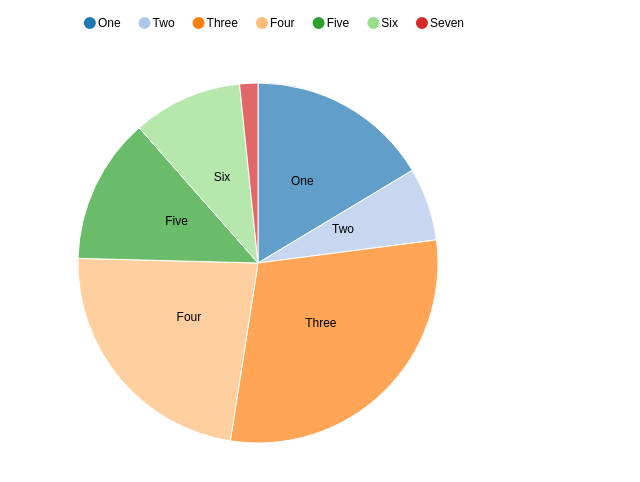
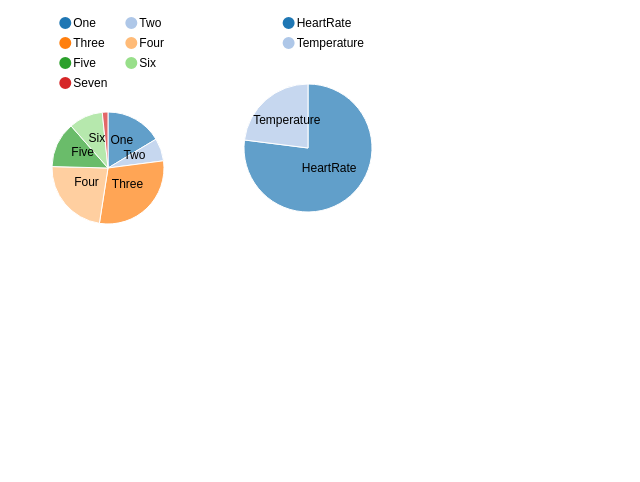
Before and after one commit to NaokiMaeda/SensorVisualization, a website: page index.html in a window 1280 px wide. Shown: the whole page, without its empty margins (0-640 px from the left). Drawn offline with Linux system fonts and the light colour scheme.

Commit message:
2 Pie Chart
success display 2 pie chart

```diff
--- a/JS/plotInfluxData.js
+++ b/JS/plotInfluxData.js
@@ -1,3 +1,4 @@
+
 var testdata = [
 	{key: "One", y: 5},
     {key: "Two", y: 2},
@@ -8,23 +9,36 @@ var testdata = [
     {key: "Seven", y: 0.5}
 ];
 
-var width = 500;
-var height = 500;
+var realData = [
+	{key: "HeartRate", y: 77},
+    {key: "Temperature", y: 23}
+];
+
+var width = 250;
+var height = 250;
 
 nv.addGraph(function(){
+	return drawChart("#HeartRateGraph" , testdata , width , height);
+});
+
+nv.addGraph(function(){
+	return drawChart("#TemperatureGraph" , realData , width , height);
+});
+
+function drawChart(id , data , width , height){
 	var chart = nv.models.pieChart()
 		.x(function(d){return d.key})
 		.y(function(d){return d.y})
-		.width(width)
-		.height(height)
+		// .width(width)
+		// .height(height)
 		.showLabels(true);
 
-	d3.select("#testGraph")
-		.datum(testdata)
+	d3.select(id + " svg")
+		.datum(data)
 		.transition().duration(350)
-		.attr("width" , width)
-		.attr("height" , height)
+		// .attr("width" , width)
+		// .attr("height" , height)
 		.call(chart);
 
 	return chart;
-});
+}
--- a/index.html
+++ b/index.html
@@ -8,7 +8,12 @@
 			<script src="JS/nv.d3.min.js"></script>
 		</head>
 		<body>
-			<svg id = "testGraph"></svg>
+			<div id = "HeartRateGraph" style="float:left;">
+				<svg style='height:250px;width:200px'></svg>
+			</div>
+			<div id = "TemperatureGraph" style="float:left;">
+				<svg style='height:250px;width:200px'></svg>
+			</div>
 			<script src="JS/plotInfluxData.js"></script>
 		</body>
 </html>
```
Also changed, not shown: 2 other files.
